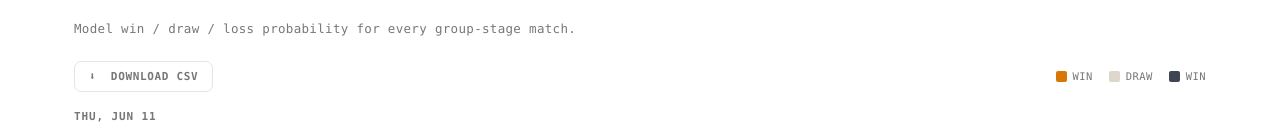
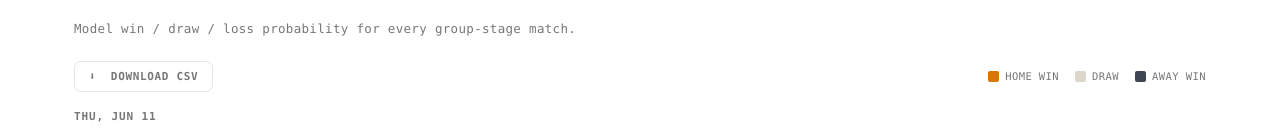
Before and after one commit to steodose/world-cup-2026, a plain HTML site: page site/index.html in a window 1280 px wide. Both pictures are taken after a click on the button "MATCHES". Shown: the part 172-306 px from the top of the page. Drawn offline with nearby package versions, Linux system fonts and the light colour scheme.

Commit message:
Label Matches legend Home Win / Draw / Away Win
Co-Authored-By: Claude Opus 4.8 <noreply@anthropic.com>

```diff
--- a/site/index.html
+++ b/site/index.html
@@ -53,9 +53,9 @@
       <div class="panel-actions">
         <button id="dl-matches-csv" class="dl-btn">⬇&nbsp; Download CSV</button>
         <div class="match-legend">
-          <span><i class="sw sw-a"></i> Win</span>
+          <span><i class="sw sw-a"></i> Home Win</span>
           <span><i class="sw sw-d"></i> Draw</span>
-          <span><i class="sw sw-b"></i> Win</span>
+          <span><i class="sw sw-b"></i> Away Win</span>
         </div>
       </div>
       <div id="match-list" class="match-list"></div>
```
